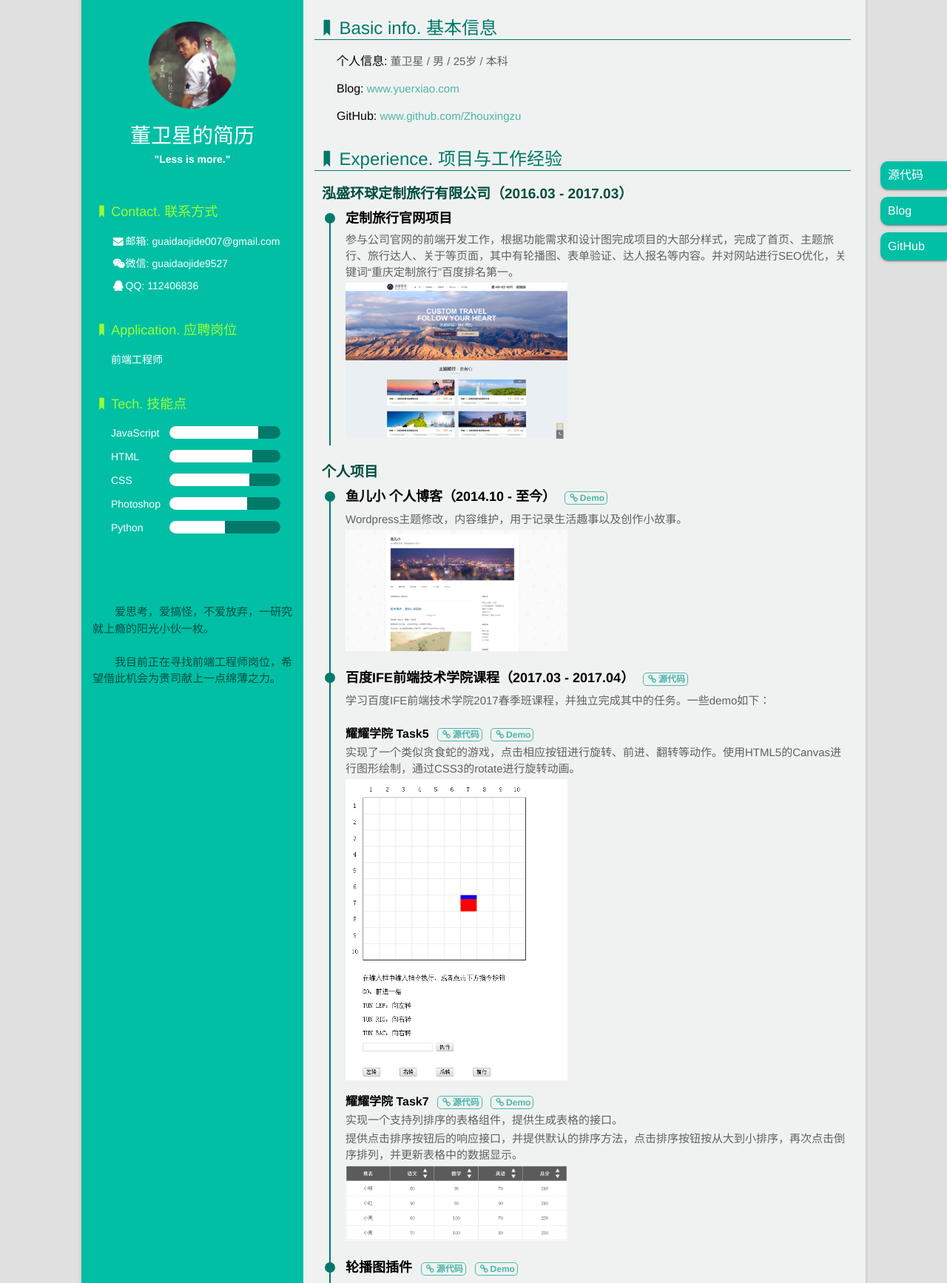
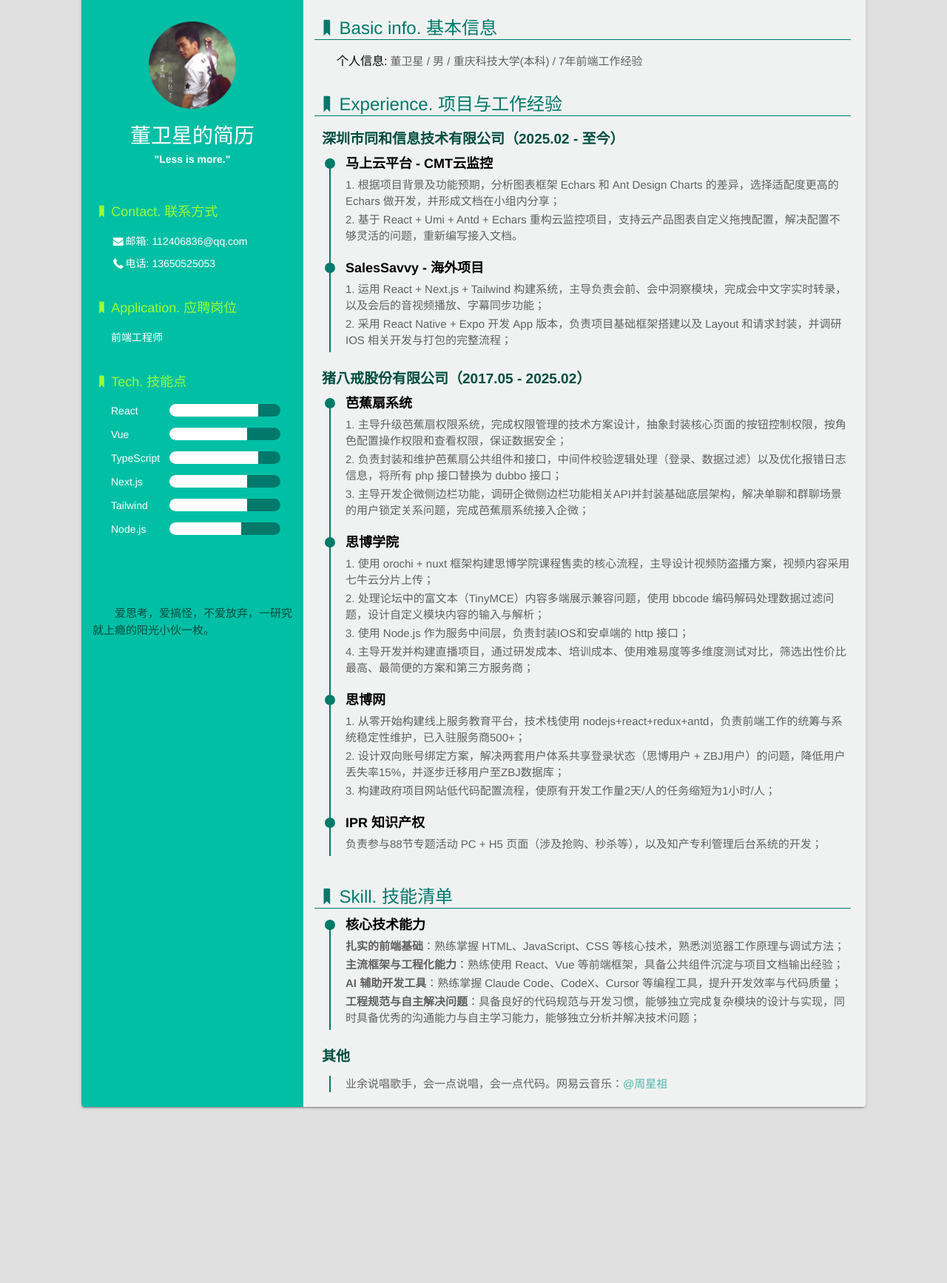
Before and after one commit to Zhouxingzu/Resume, a website: page index.html in a window 1280 px wide. Shown: the part 22-1756 px from the top of the page at 74% size. After the commit the page ends 1548 px from the top, so only its background shows below. Drawn offline with Linux system fonts and the light colour scheme.

Commit message:
fix: update

```diff
--- a/index.html
+++ b/index.html
@@ -8,8 +8,24 @@
     <link rel="stylesheet" href="dist/css/style.min.css">
     <link rel="stylesheet" href="dist/css/fontello.min.css">
 </head>
+<style>
+    @media print {
+  html, body {
+    height: auto !important;
+  }
+
+  .sidebar,
+  .main {
+    padding-bottom: 0 !important;
+    margin-bottom: 0 !important;
+  }
+}
+.container {
+    background: #f0f2f1;
+}
+</style>
 <body>
-    <aside>
+    <!-- <aside>
         <ul>
             <li>
                 <a href="https://github.com/Zhouxingzu/Resume" target="_blank">源代码</a>
@@ -21,7 +37,7 @@
                 <a href="https://www.github.com/Zhouxingzu" target="_blank">GitHub</a>
             </li>
         </ul>
-    </aside>
+    </aside> -->
     <div class="container">
         <div class="sidebar">
             <div class="title">
@@ -32,9 +48,9 @@
             <ul class="side-info">
                 <li class="someRight">
                     <dt><i class="icon-bookmark"></i>Contact. 联系方式</dt>
-                    <dd><i class="icon-mail-alt"></i>邮箱: <a href="javascript:;" target="_blank">guaidaojide007@gmail.com</a></dd>
-                    <dd><i class="icon-wechat"></i>微信: <a href="javascript:;">guaidaojide9527</a></dd>
-                    <dd><i class="icon-qq"></i>QQ: <a href="http://wpa.qq.com/msgrd?v=3&uin=112406836&site=qq&menu=yes" target="_blank">112406836</a></dd>
+                    <dd><i class="icon-mail-alt"></i>邮箱: <a href="javascript:;" target="_blank">112406836@qq.com</a></dd>
+                    <dd><i class="icon-phone-1"></i>电话: <a href="javascript:;">13650525053</a></dd>
+                    <!-- <dd><i class="icon-qq"></i>QQ: <a href="http://wpa.qq.com/msgrd?v=3&uin=112406836&site=qq&menu=yes" target="_blank">112406836</a></dd> -->
                 </li>
                 <li class="someRight">
                     <dt><i class="icon-bookmark"></i>Application. 应聘岗位</dt>
@@ -43,33 +59,39 @@
                 <li class="skill">
                     <dt><i class="icon-bookmark"></i>Tech. 技能点</dt>
                     <dd>
-                        <div class="skill-name">JavaScript</div>
+                        <div class="skill-name">React</div>
                         <div class="skill-bar-wrap">
                             <div class="skill-bar" style="width: 80%"></div>
                         </div>
                     </dd>
                     <dd>
-                        <div class="skill-name">HTML</div>
-                        <div class="skill-bar-wrap">
-                            <div class="skill-bar" style="width: 75%"></div>
-                        </div>
-                    </dd>
-                    <dd>
-                        <div class="skill-name">CSS</div>
-                        <div class="skill-bar-wrap">
-                            <div class="skill-bar" style="width: 72%"></div>
-                        </div>
-                    </dd>
-                    <dd>
-                        <div class="skill-name">Photoshop</div>
+                        <div class="skill-name">Vue</div>
                         <div class="skill-bar-wrap">
                             <div class="skill-bar" style="width: 70%"></div>
                         </div>
                     </dd>
                     <dd>
-                        <div class="skill-name">Python</div>
+                        <div class="skill-name">TypeScript</div>
                         <div class="skill-bar-wrap">
-                            <div class="skill-bar" style="width: 50%"></div>
+                            <div class="skill-bar" style="width: 80%"></div>
+                        </div>
+                    </dd>
+                    <dd>
+                        <div class="skill-name">Next.js</div>
+                        <div class="skill-bar-wrap">
+                            <div class="skill-bar" style="width: 70%"></div>
+                        </div>
+                    </dd>
+                    <dd>
+                        <div class="skill-name">Tailwind</div>
+                        <div class="skill-bar-wrap">
+                            <div class="skill-bar" style="width: 70%"></div>
+                        </div>
+                    </dd>
+                    <dd>
+                        <div class="skill-name">Node.js</div>
+                        <div class="skill-bar-wrap">
+                            <div class="skill-bar" style="width: 65%"></div>
                         </div>
                     </dd>
                 </li>
@@ -77,120 +99,94 @@
             <div class="note">
                 <p>爱思考，爱搞怪，不爱放弃，一研究就上瘾的阳光小伙一枚。</p>
                 <br>
-                <p>我目前正在寻找前端工程师岗位，希望借此机会为贵司献上一点绵薄之力。</p>
+                <!-- <p>我目前正在寻找前端工程师岗位，希望借此机会为贵司献上一点绵薄之力。</p> -->
             </div>
         </div>
         <div class="main">
             <ul class="main-info">
                 <li class="someRight">
                     <dt><i class="icon-bookmark"></i>Basic info. 基本信息</dt>
-                    <dd><span>个人信息:</span> 董卫星 / 男 / 25岁 / 本科</dd>
-                    <dd><span>Blog:</span> <a href="http://www.yuerxiao.com" target="_blank">www.yuerxiao.com</a></dd>
-                    <dd><span>GitHub:</span> <a href="https://www.github.com/Zhouxingzu" target="_blank">www.github.com/Zhouxingzu</a></dd>
+                    <dd><span>个人信息:</span> 董卫星 / 男 / 重庆科技大学(本科) / 7年前端工作经验</dd>
+                    <!-- <dd><span>Blog:</span> <a href="http://www.yuerxiao.com" target="_blank">www.yuerxiao.com</a></dd> -->
+                    <!-- <dd><span>GitHub:</span> <a href="https://www.github.com/Zhouxingzu" target="_blank">www.github.com/Zhouxingzu</a></dd> -->
                 </li>
                 <li>
                     <dt><i class="icon-bookmark"></i>Experience. 项目与工作经验</dt>
-                    <h3>泓盛环球定制旅行有限公司（2016.03 - 2017.03）</h3>
+                    <h3>深圳市同和信息技术有限公司（2025.02 - 至今）</h3>
                     <ul class="exp">
                         <li>
                             <div class="circle"></div>
-                            <h4>定制旅行官网项目</h4>
-                            <p>参与公司官网的前端开发工作，根据功能需求和设计图完成项目的大部分样式，完成了首页、主题旅行、旅行达人、关于等页面，其中有轮播图、表单验证、达人报名等内容。并对网站进行SEO优化，关键词“重庆定制旅行”百度排名第一。</p>
-                            <img src="img/hshqtour.jpg">
+                            <h4>马上云平台 - CMT云监控</h4>
+                            <p>1. 根据项目背景及功能预期，分析图表框架 Echars 和 Ant Design Charts 的差异，选择适配度更高的 Echars 做开发，并形成文档在小组内分享；</p>
+                            <p>2. 基于 React + Umi + Antd + Echars 重构云监控项目，支持云产品图表自定义拖拽配置，解决配置不够灵活的问题，重新编写接入文档。</p>
+                        </li>
+                        <li>
+                            <div class="circle"></div>
+                            <h4>SalesSavvy - 海外项目</h4>
+                            <p>1. 运用 React + Next.js + Tailwind 构建系统，主导负责会前、会中洞察模块，完成会中文字实时转录，以及会后的音视频播放、字幕同步功能； </p>
+                            <p>2. 采用 React Native + Expo 开发 App 版本，负责项目基础框架搭建以及 Layout 和请求封装，并调研 IOS 相关开发与打包的完整流程；</p>
                         </li>
                     </ul>
-                    <h3>个人项目</h3>
+                    <h3>猪八戒股份有限公司（2017.05 - 2025.02）</h3>
                     <ul class="exp">
                         <li>
                             <div class="circle"></div>
-                            <h4>
-                                鱼儿小 个人博客（2014.10 - 至今）
-                                <a href="http://www.yuerxiao.com" target="_blank"><i class="icon-link"></i>Demo</a>
-                            </h4>
-                            <p>Wordpress主题修改，内容维护，用于记录生活趣事以及创作小故事。</p>
-                            <img src="img/yuerxiao.png">
+                            <h4>芭蕉扇系统</h4>
+                            <p>1. 主导升级芭蕉扇权限系统，完成权限管理的技术方案设计，抽象封装核心页面的按钮控制权限，按角色配置操作权限和查看权限，保证数据安全；</p>
+                            <p>2. 负责封装和维护芭蕉扇公共组件和接口，中间件校验逻辑处理（登录、数据过滤）以及优化报错日志信息，将所有 php 接口替换为 dubbo 接口；</p>
+                            <p>3. 主导开发企微侧边栏功能，调研企微侧边栏功能相关API并封装基础底层架构，解决单聊和群聊场景的用户锁定关系问题，完成芭蕉扇系统接入企微；</p>
                         </li>
                         <li>
                             <div class="circle"></div>
-                            <h4>
-                                百度IFE前端技术学院课程（2017.03 - 2017.04）
-                                <a href="https://github.com/Zhouxingzu/Baidu-IFE2017" target="_blank"><i class="icon-link"></i>源代码</a>
-                            </h4>
-                            <p>学习百度IFE前端技术学院2017春季班课程，并独立完成其中的任务。一些demo如下：</p>
-                            <br>
-                            <ul class="efe">
-                                <li>
-                                    <h5>
-                                        耀耀学院 Task5
-                                        <a href="https://github.com/Zhouxingzu/Baidu-IFE2017/tree/master/Yaoyao_college/demo5" target="_blank"><i class="icon-link"></i>源代码</a>
-                                        <a href="https://zhouxingzu.github.io/Baidu-IFE2017/Yaoyao_college/demo5/demo5.html" target="_blank"><i class="icon-link"></i>Demo</a>
-                                    </h5>
-                                    <p>实现了一个类似贪食蛇的游戏，点击相应按钮进行旋转、前进、翻转等动作。使用HTML5的Canvas进行图形绘制，通过CSS3的rotate进行旋转动画。</p>
-                                    <img src="img/task5.png">
-                                </li>
-                                <li>
-                                    <h5>耀耀学院 Task7
-                                        <a href="https://github.com/Zhouxingzu/Baidu-IFE2017/tree/master/Yaoyao_college/demo7" target="_blank"><i class="icon-link"></i>源代码</a>
-                                        <a href="https://zhouxingzu.github.io/Baidu-IFE2017/Yaoyao_college/demo7/demo7.html"><i class="icon-link"></i>Demo</a>
-                                    </h5>
-                                    <p>实现一个支持列排序的表格组件，提供生成表格的接口。</p>
-                                    <p>提供点击排序按钮后的响应接口，并提供默认的排序方法，点击排序按钮按从大到小排序，再次点击倒序排列，并更新表格中的数据显示。</p>
-                                    <img src="img/sort.png">
-                                </li>
-                            </ul>
+                            <h4>思博学院</h4>
+                            <p>1. 使用 orochi + nuxt 框架构建思博学院课程售卖的核心流程，主导设计视频防盗播方案，视频内容采用七牛云分片上传；</p>
+                            <p>2. 处理论坛中的富文本（TinyMCE）内容多端展示兼容问题，使用 bbcode 编码解码处理数据过滤问题，设计自定义模块内容的输入与解析；</p>
+                            <p>3. 使用 Node.js 作为服务中间层，负责封装IOS和安卓端的 http 接口；</p>
+                            <p>4. 主导开发并构建直播项目，通过研发成本、培训成本、使用难易度等多维度测试对比，筛选出性价比最高、最简便的方案和第三方服务商；</p>
                         </li>
                         <li>
                             <div class="circle"></div>
-                            <h4>
-                                轮播图插件
-                                <a href="https://github.com/Zhouxingzu/Online-retailers" target="_blank"><i class="icon-link"></i>源代码</a>
-                                <a href="https://zhouxingzu.github.io/Online-retailers/" target="_blank"><i class="icon-link"></i>Demo</a>
-                            </h4>
-                            <p>使用原生JS编写的一个电商头部页面，包括轮播图和侧边栏菜单。</p>
-                            <img src="img/lunbo.png">
+                            <h4>思博网</h4>
+                            <p>1. 从零开始构建线上服务教育平台，技术栈使用 nodejs+react+redux+antd，负责前端工作的统筹与系统稳定性维护，已入驻服务商500+；</p>
+                            <p>2. 设计双向账号绑定方案，解决两套用户体系共享登录状态（思博用户 + ZBJ用户）的问题，降低用户丢失率15%，并逐步迁移用户至ZBJ数据库；</p>
+                            <p>3. 构建政府项目网站低代码配置流程，使原有开发工作量2天/人的任务缩短为1小时/人；</p>
                         </li>
                         <li>
                             <div class="circle"></div>
-                            <h4>
-                                web项目：静态效果页和JavaScript交互效果
-                                <a href="https://github.com/Zhouxingzu/Practice-Demo" target="_blank"><i class="icon-link"></i>源代码</a>
-                                <a href="https://zhouxingzu.github.io/Practice-Demo/" target="_blank"><i class="icon-link"></i>Demo</a>
-                            </h4>
-                            <p>使用HTML5+CSS3编写的页面，宽度自适应，兼容各种主流浏览器。用JS实现当页面滑到相应位置加载CSS3动画、导航条双向绑定、滑动门效果。</p>
-                            <img src="img/h5demo.png">
+                            <h4>IPR 知识产权</h4>
+                            <p>负责参与88节专题活动 PC + H5 页面（涉及抢购、秒杀等），以及知产专利管理后台系统的开发；</p>
+                            <!-- <p>2. 负责 orochi-handlebars-ts 包的架构设计及核心编码；</p> -->
                         </li>
                     </ul>
+<!--
+                    <h3>泓盛环球定制旅行（2016.03 - 2017.04）</h3>
+                    <ul class="exp">
+                        <li>
+                            <div class="circle"></div>
+                            <h4>定制官网</h4>
+                            <p>1 .运用 HTML、CSS、Javascript  构建公司的 Web  网站。根据功能需求和设计图完成项目的大部分样式，完成了首页、主题旅行、旅行达人、关于等页面，其中有轮播图、表单验证、达人报名等内容。</p>
+                            <p>2. 整站进行SEO优化，理清层级关系，日均PV从0提升到2000+</p>
+                            <p>3. 利用业余时间完成百度 ife2017前端学院相关课程</p>
+                        </li>
+                    </ul> -->
                 </li>
                 <li>
                     <dt><i class="icon-bookmark"></i>Skill. 技能清单</dt>
-                    <h3>Web前端</h3>
                     <ul class="exp">
                         <li>
                             <div class="circle"></div>
-                            <h4>HTML / CSS</h4>
-                            <p>能够编写语义化的 HTML，模块化的 CSS，完成较复杂的布局</p>
-                            <p>熟悉HTML5和CSS3，对浏览器兼容有一定认识</p>
-                            <p>熟悉 Less / Sass / Autoprefixer 等CSS预处理和后处理方法、工具</p>
-                        </li>
-                        <li>
-                            <div class="circle"></div>
-                            <h4>JavaScript</h4>
-                            <p>熟悉原生Javascript，能脱离jQuery等类库编码</p>
-                            <p>能运用模块化、面向对象的方式编程</p>
-                            <p>了解 Vue.js 的使用</p>
-                        </li>
-                        <li>
-                            <div class="circle"></div>
-                            <h4>其他</h4>
-                            <p>熟悉Github版本管理，Grunt Gulp 前端自动化工具</p>
-                            <p>了解前端安全、性能优化方面的一些知识</p>
+                            <h4>核心技术能力</h4>
+                            <p><b>扎实的前端基础</b>：熟练掌握 HTML、JavaScript、CSS 等核心技术，熟悉浏览器工作原理与调试方法；</p>
+                            <p><b>主流框架与工程化能力</b>：熟练使用 React、Vue 等前端框架，具备公共组件沉淀与项目文档输出经验；</p>
+                            <p><b>AI 辅助开发工具</b>：熟练掌握 Claude Code、CodeX、Cursor 等编程工具，提升开发效率与代码质量；</p>
+                            <p><b>工程规范与自主解决问题</b>：具备良好的代码规范与开发习惯，能够独立完成复杂模块的设计与实现，同时具备优秀的沟通能力与自主学习能力，能够独立分析并解决技术问题；</p>
+                            <!-- <p><b>沟通与问题解决能力</b>：具备良好的沟通能力和自主学习能力，能够独立分析并解决技术问题；</p> -->
                         </li>
                     </ul>
                     <h3>其他</h3>
                     <ul class="exp">
-                        <li>
-                            <p>一个有故事的人，把编程当成艺术来创作</p>
-                            <p>严重强迫症，不能忍受界面一个像素的偏差，同样不能忍受代码格式一个空格的偏差</p>
+                        <li style="top: 0">
+                            <p>业余说唱歌手，会一点说唱，会一点代码。网易云音乐：<a href="https://music.163.com/#/artist?id=27869114" target="_blank">@周星祖</a></p>
                         </li>
                     </ul>
                 </li>
```
